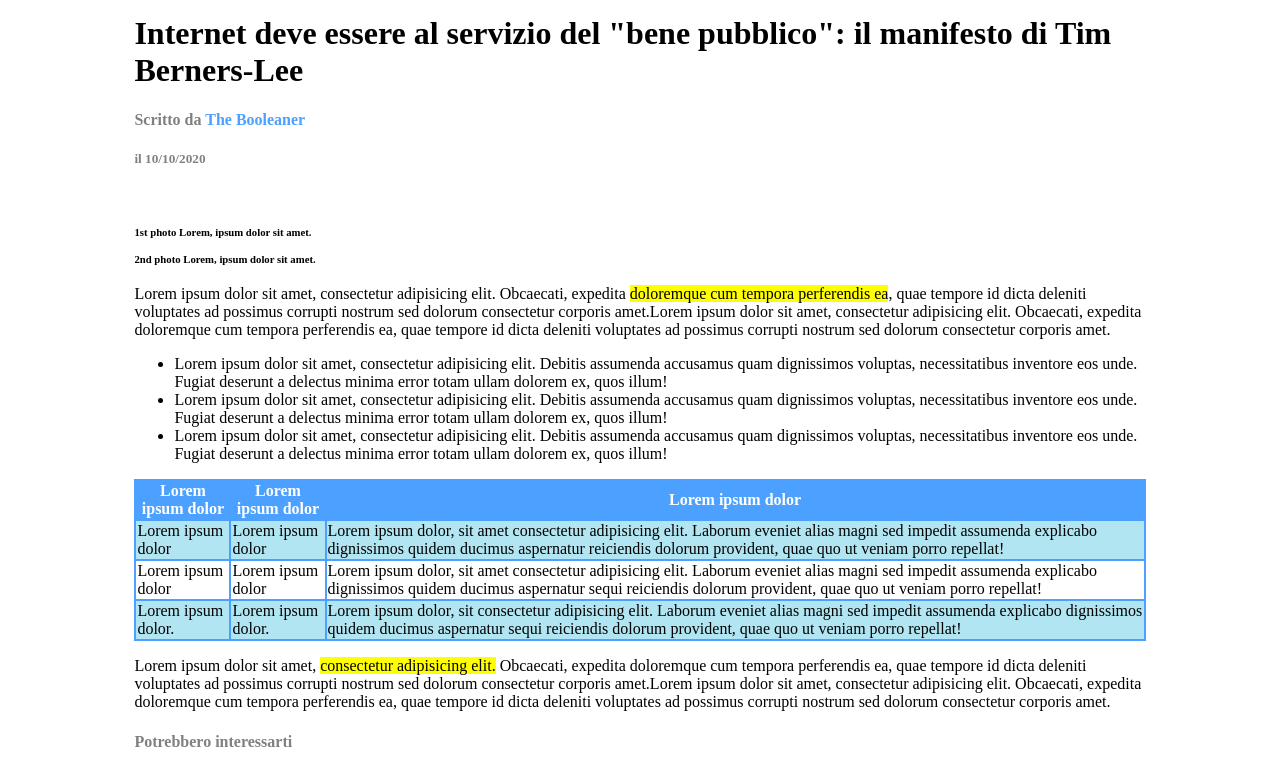
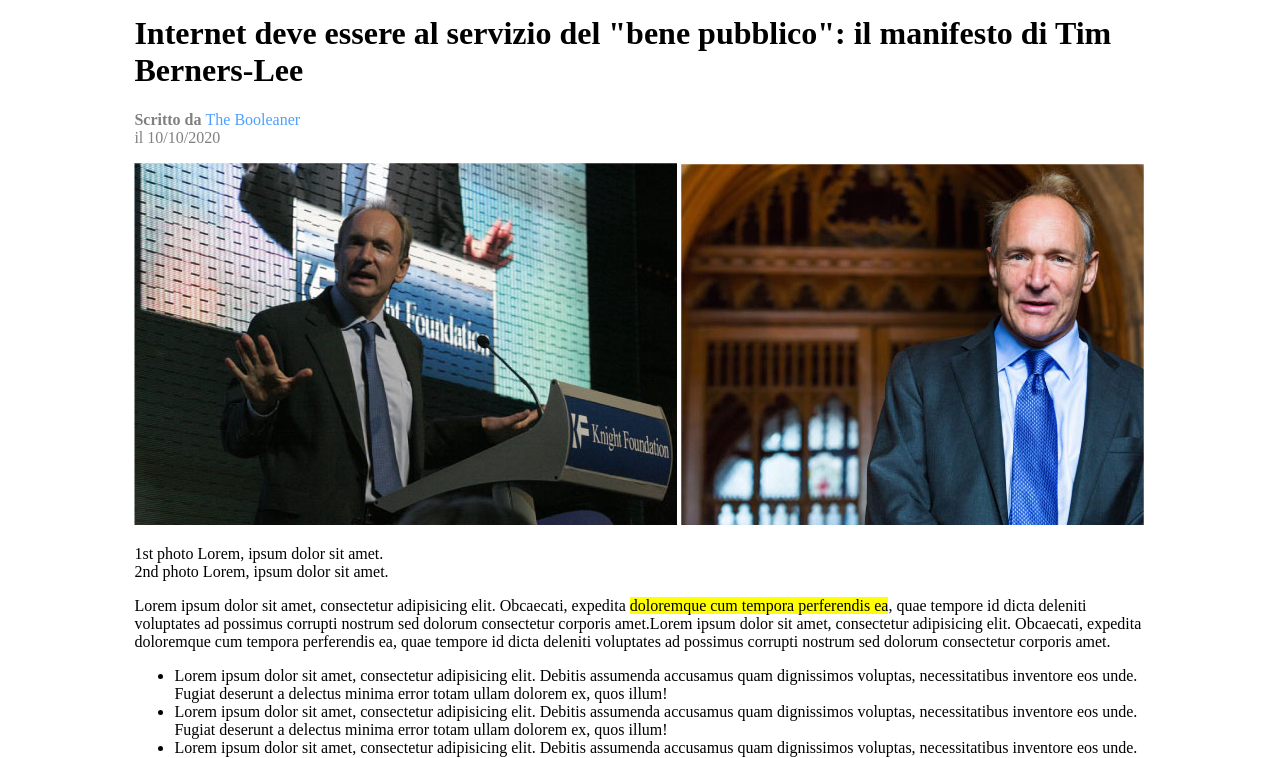
Before and after one commit to GalinaShcherbak84/html-css-booleaner, a website: page index.html in a window 1280 px wide. Shown: the part 114-872 px from the top of the page. Drawn offline with Linux system fonts and the light colour scheme.

Commit message:
ultime modifiche

```diff
--- a/index.html
+++ b/index.html
@@ -18,11 +18,13 @@
         Internet deve essere al servizio del "bene pubblico": il manifesto di
         Tim Berners-Lee
       </h1>
-      <section>
-        <h4>Scritto da <span id="booleaner">The Booleaner</span></h4>
-        <h5>
+      <section id="altezza">
+        <p>
+          <strong> Scritto da </strong>
+          <span id="booleaner">The Booleaner</span> <br />
+
           il 10/10/2020
-        </h5>
+        </p>
       </section>
       <!--Foto-->
       <section>
@@ -30,8 +32,10 @@
         <img src="./img/tim-2.jpg" alt="" />
       </section>
       <section class="foto_titoli">
-        <h6>1st photo Lorem, ipsum dolor sit amet.</h6>
-        <h6>2nd photo Lorem, ipsum dolor sit amet.</h6>
+        <p>
+          1st photo Lorem, ipsum dolor sit amet.<br />
+          2nd photo Lorem, ipsum dolor sit amet.
+        </p>
       </section>
 
       <!--Testo-->
--- a/style.css
+++ b/style.css
@@ -5,14 +5,15 @@ header {
   background-size: 30%;
   height: 100px;
 }
+#altezza {
+  line-height: 18px;
+  color: gray;
+}
 h4 {
   color: gray;
 }
-h5 {
-  color: gray;
-}
 .foto_titoli {
-  line-height: 10%;
+  line-height: 18px;
 }
 header img {
   width: 120px;
```
Also changed, not shown: img/graph.jpg (added), img/logo.svg (added), img/monitor.jpg (added), img/pattern.png (added), img/tim-1.jpg (added), img/tim-2.jpg (added).
